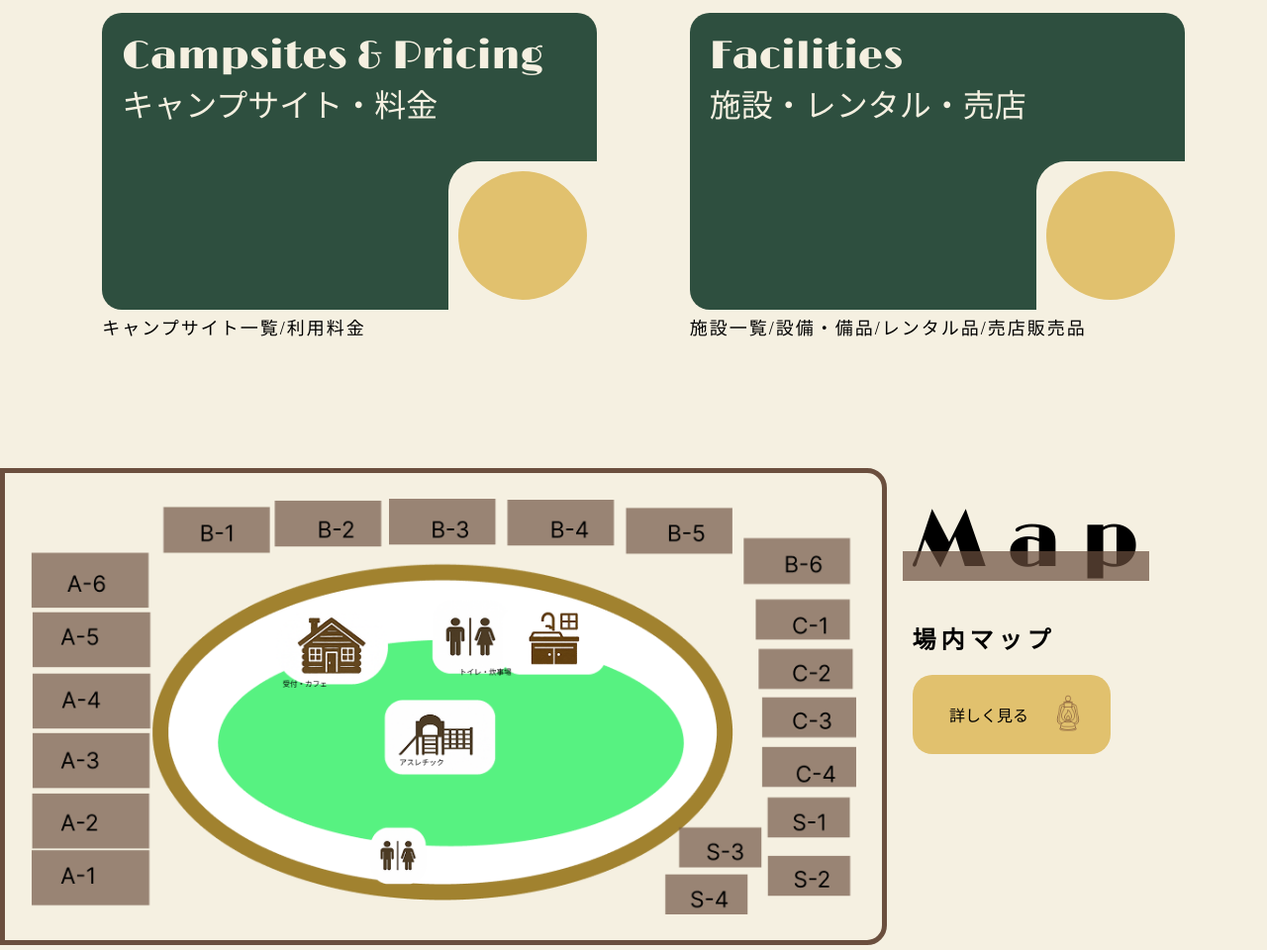
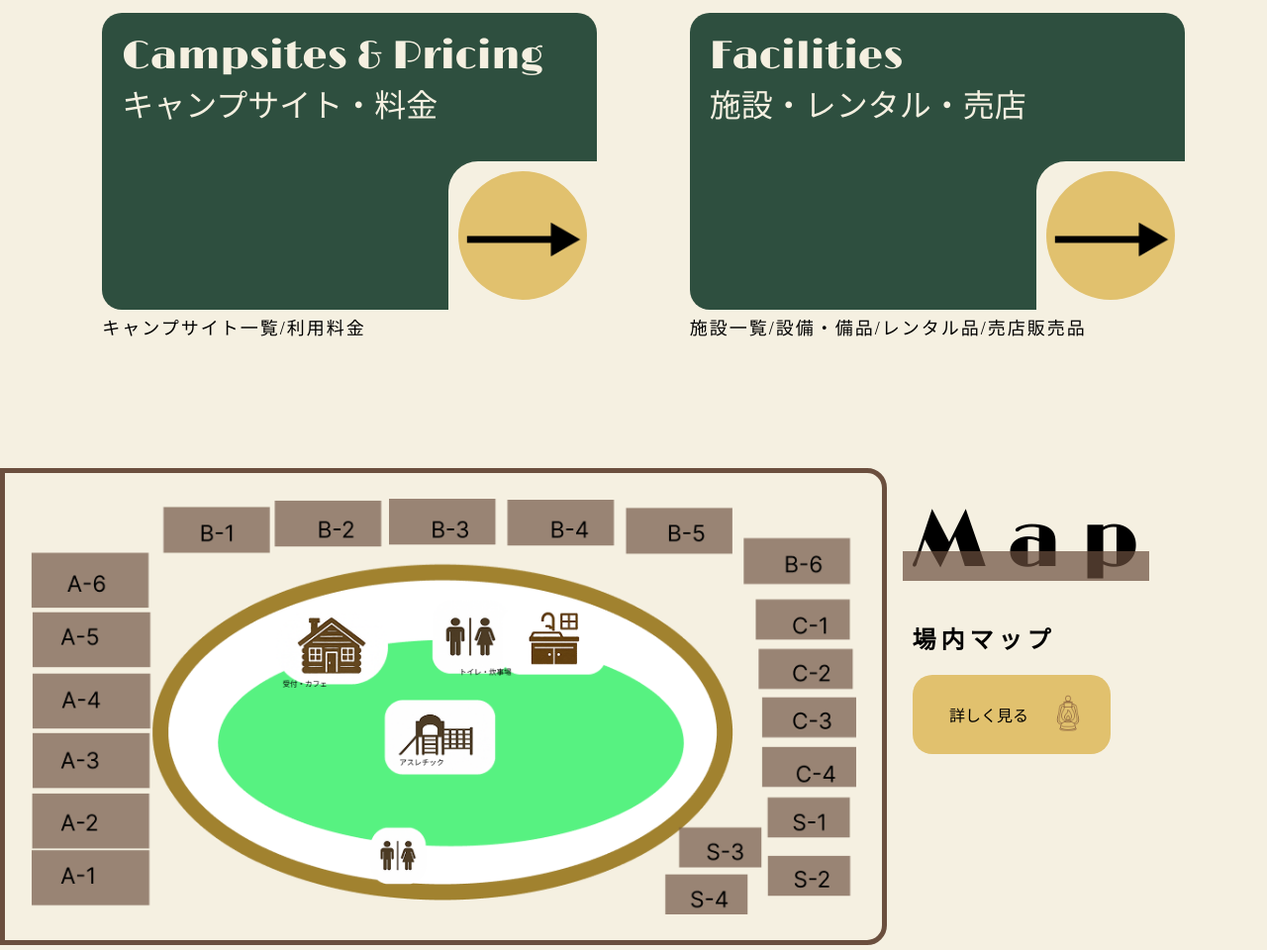
Before and after one commit to eri-noa/eri-noa.github.io, a plain HTML site: page index.html in a window 1280 px wide. Shown: the part 1827-2787 px from the top of the page at 99% size. Drawn offline with nearby package versions, Linux system fonts and the light colour scheme; some packages are replaced by stand-ins of ours; a script that the page names is missing.

Commit message:
Update style.css

```diff
--- a/style.css
+++ b/style.css
@@ -259,8 +259,6 @@ header {
 
 .greenbox span::after {
   position: absolute;
-  /*   bottom: 10px;
-  right: 10px; */
   top: 50%;
   left: 50%;
   transform: translate(-50%, -50%);
@@ -281,7 +279,7 @@ header {
   transform: translate(-50%, -50%);
   width: 80%;
   aspect-ratio: 1/1;
-  background-image: url("../img/yajirushi.png");
+  background-image: url("yajirushi.png");
   z-index: 2;
   background-size: cover;
 }
```
